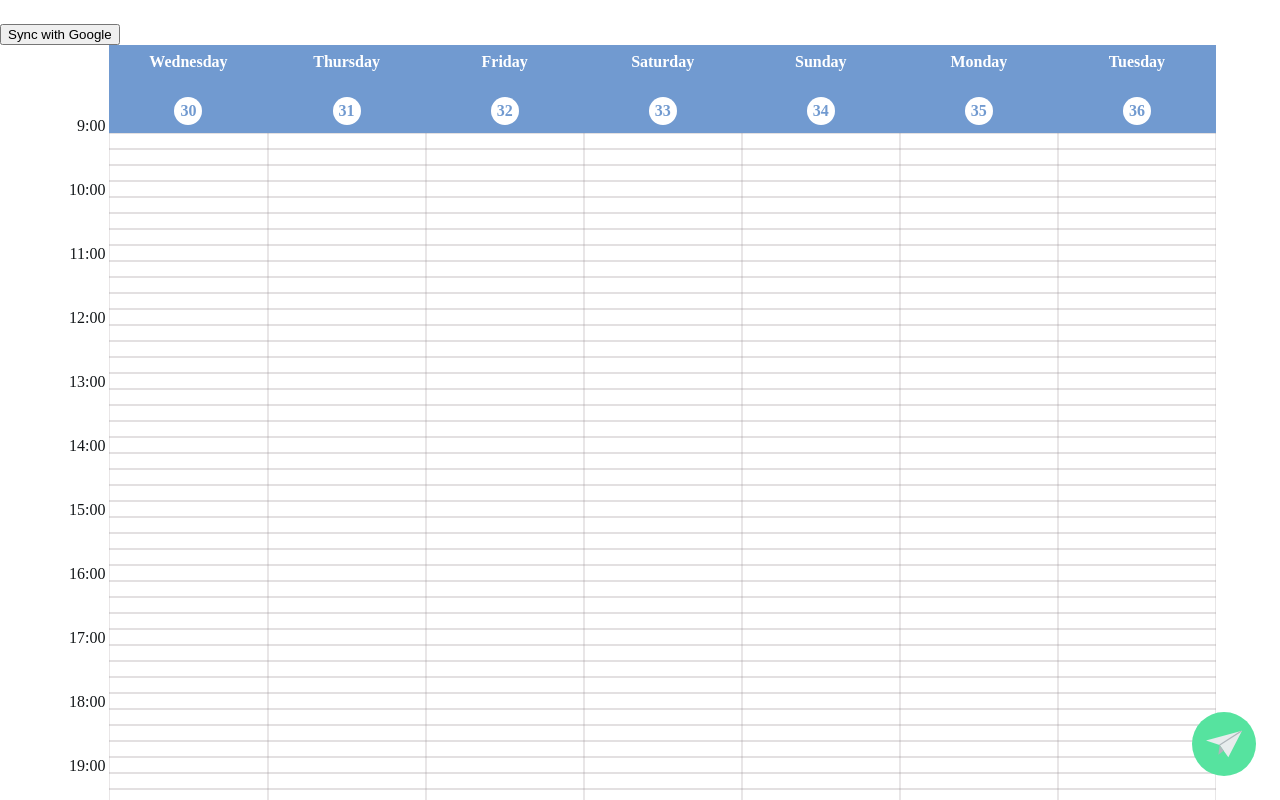
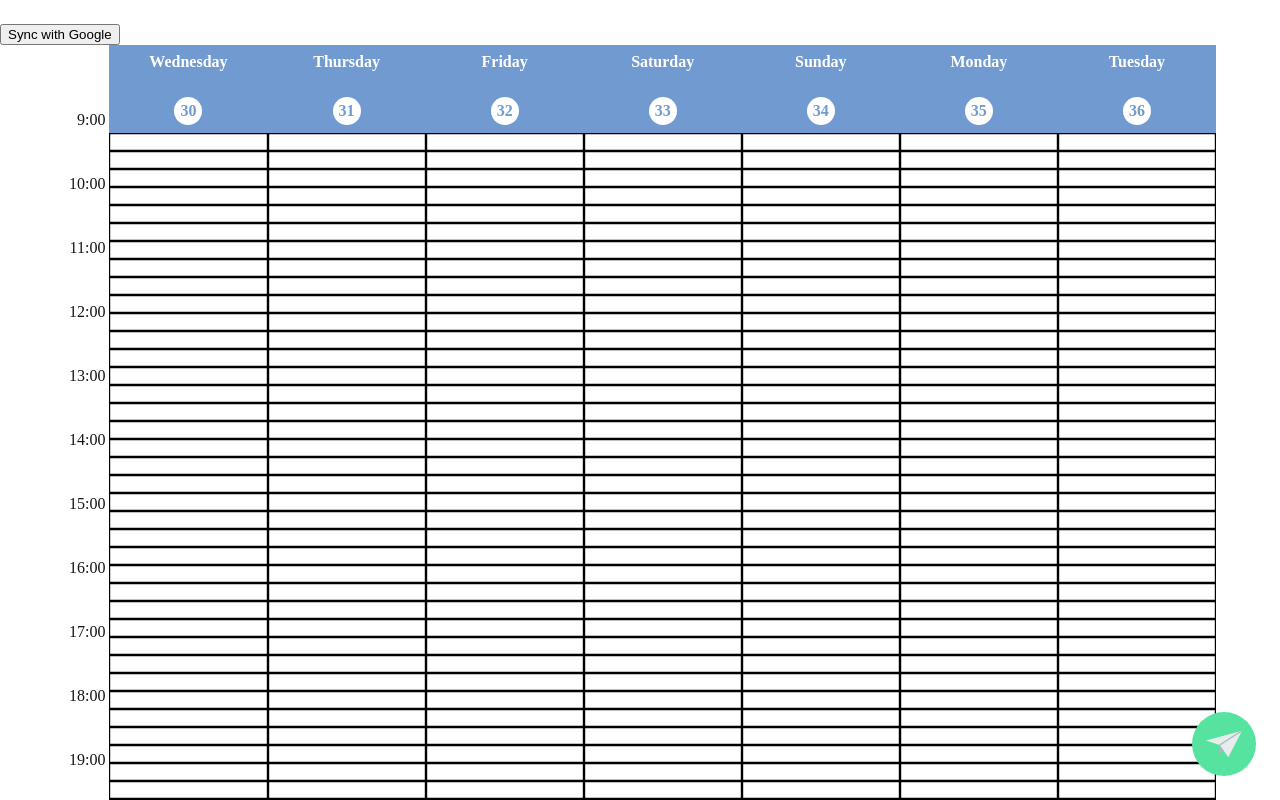
Before and after one commit to wangwang1122/orange, a React (Create React App) app in the folder ez-cal/: page / in a window 1280 px wide. Shown: the top 800 px of the page. Built offline with nearby package versions, Linux system fonts and the light colour scheme; no server answers; the HTML template or start-up script is replaced by a standard one.

Commit message:
kinda works better

```diff
--- a/ez-cal/src/App.css
+++ b/ez-cal/src/App.css
@@ -23,8 +23,7 @@
 }
 
 .dayEmpty {
-    height: 72px;
-
+  height: 66px;
 }
 
 .dayDate {
@@ -43,7 +42,8 @@
 .dayHour {
   height: 16px;
   background: white;
-  box-shadow: inset 0 0 0 0.2px #8F8389;
+  box-shadow: inset 0 0 0 0.2px #000000;
+  border: 0.2px solid black;
 }
 
 .dayTime {
@@ -54,7 +54,7 @@
 }
 
 .dayHourBusy {
-   height: 64px;
+  height: 16px;
   background: #E85257;
 
 }
--- a/ez-cal/src/App.js
+++ b/ez-cal/src/App.js
@@ -12,8 +12,6 @@ import data from './data/dummy.json'
 import data2 from './data/silly.json'
 
 const times = ['9:00','10:00','11:00','12:00','13:00','14:00','15:00','16:00','17:00','18:00','19:00','20:00','21:00','22:00','23:00']
-
-const events = Object.values(data);
 
 const firebaseConfig = {
   apiKey: "AIzaSyDZzj4QwsGSpJmXRiVjuqgAq-5YB9EoxrE",
@@ -105,12 +103,12 @@ const daygrid = () => {
 
   let minutes = [":00", ":15", ":30", ":45"];
 
-  let times = timeHours.flatMap(x => minutes.map(y => x+y));
+  let subTimes = timeHours.flatMap(x => minutes.map(y => x+y));
 
-  // let times = ['9:00','10:00','11:00','12:00','13:00','14:00','15:00','16:00','17:00','18:00','19:00','20:00','21:00','22:00','23:00']
+  let times = subTimes.filter(x => x.split(":")[1] === "00");
 
 
-  let timeBlock = times.map(x => {
+  let timeBlock = subTimes.map(x => {
       return x.split(":")[1] == "00" ? <div className="dayTime">{x}</div> : <div className="dayTime"></div>;
   })
 
@@ -120,9 +118,10 @@ const daygrid = () => {
               {timeBlock}
             </div>
   )
+
   for (let i = 0; i < days.length; i++) {
       let hours = []
-      for (let j = 0; j<= times.length; j++) {
+      for (let j = 0; j < subTimes.length; j++) {
         hours.push(<div id={`${dates[i]} ${times[j]}`} className="dayHour"/>)
       }
 
@@ -132,7 +131,6 @@ const daygrid = () => {
             </div>
               {hours}
             </div>)
-
   }
 
   return (
@@ -151,29 +149,25 @@ const daygrid = () => {
         googleEvents = result.items
         setBusy(googleEvents)
       });
-
-
 };
 
 const setBusy = (events) => {
-
   for (let i = 0; i < events.length; i++) {
-      let date = events[i].start.dateTime.substring(8,10)
-      let startTime = events[i].start.dateTime.substring(11,16)
-      let endTime = events[i].end.dateTime.substring(11,16)
+    let date = events[i].start.dateTime.substring(8,10);
+    let startTime = events[i].start.dateTime.substring(11,16);
+    let endTime = events[i].end.dateTime.substring(11,16);
+    console.log(startTime);
+    console.log(endTime);
     let startIndex = times.indexOf(startTime)
     let endIndex = times.indexOf(endTime)
     let event = document.getElementById(`${date} ${times[startIndex]}`)
     if(event === null) continue;
     for(let j = startIndex; j< endIndex; j++) {
-           let nextEvent = document.getElementById(`${date} ${times[j]}`)
-           nextEvent.className += "Busy"
+      let nextEvent = document.getElementById(`${date} ${times[j]}`);
+      nextEvent.className += "Busy";
     }
   }
-
 }
-
-
 
 const App = () =>  {
   const [user, setUser] = useState(null);
@@ -190,7 +184,6 @@ const App = () =>  {
       <LinkGenerator message={setLink()}/>
       <Main/>
     </div>
-
   )
 };
 
```
Lines whose indentation alone changed are shown as unchanged.
